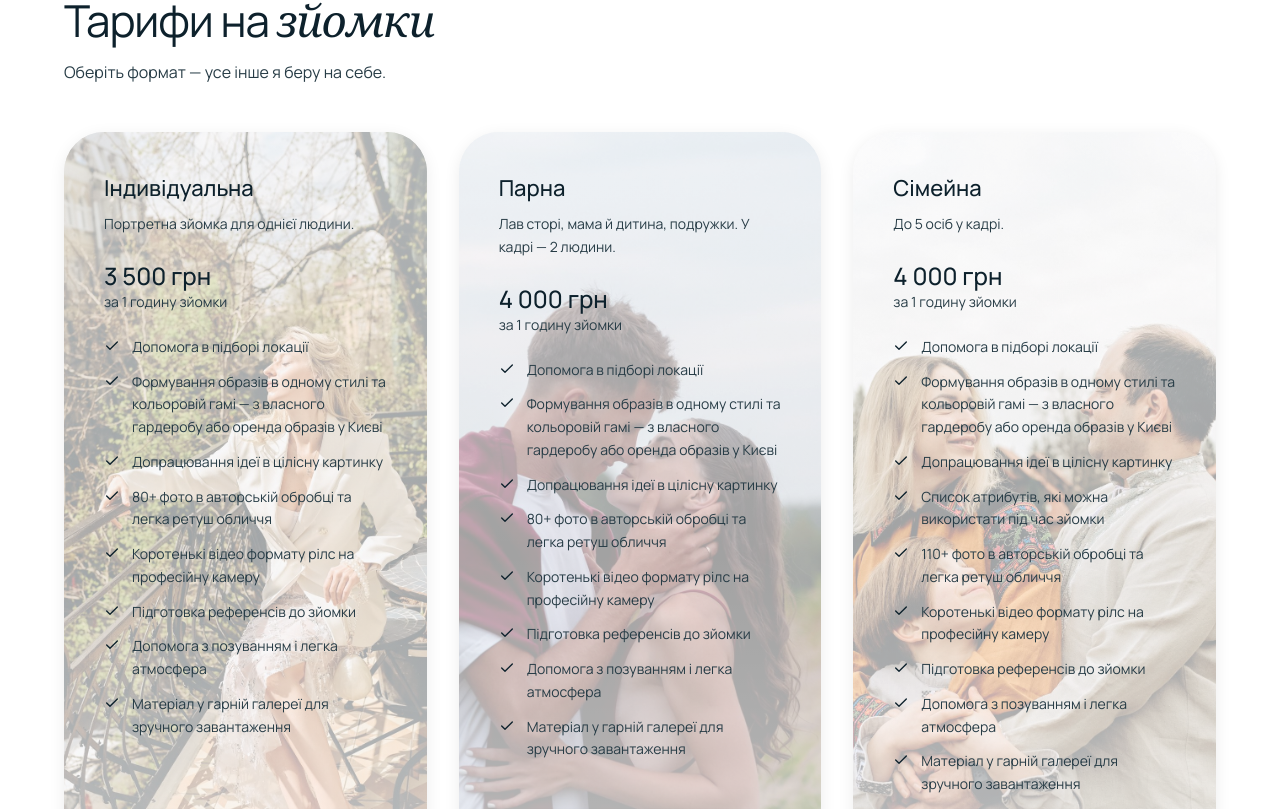
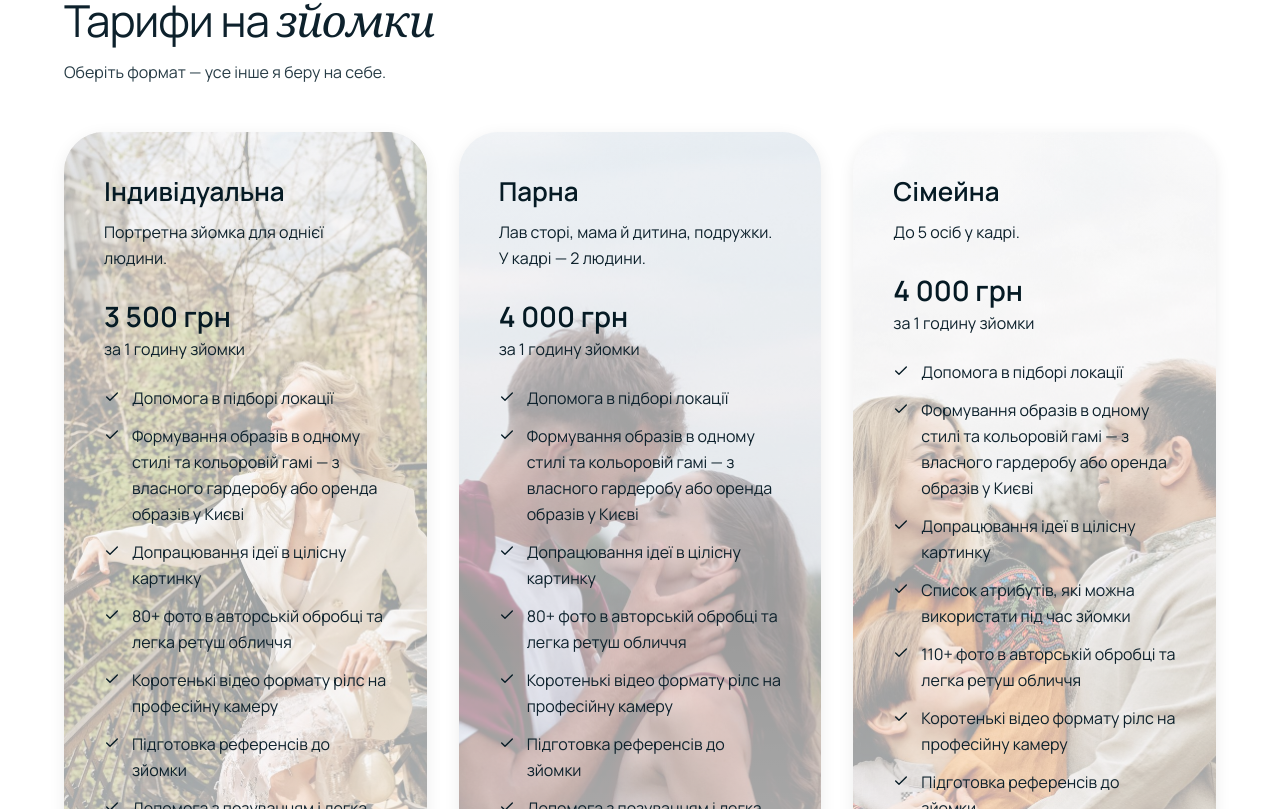
Before and after one commit to Neki4/Julia_website_white, a React (Vite) app: page / in a window 1280 px wide. Shown: the part 2531-3340 px from the top of the page. Built offline with nearby package versions, Linux system fonts and the light colour scheme; a web font is replaced by a local one.

Commit message:
Larger, darker text in pricing cards; backdrop at 60%
Co-Authored-By: Claude Fable 5 <noreply@anthropic.com>

```diff
--- a/src/components/PricingSection.tsx
+++ b/src/components/PricingSection.tsx
@@ -35,7 +35,7 @@ function PackageCard({ pack, delay }: { pack: ServicePackage; delay: string }) {
             src={pack.bgImage}
             alt=""
             loading="lazy"
-            className="w-full h-full object-cover object-top opacity-[0.56]"
+            className="w-full h-full object-cover object-top opacity-[0.60]"
           />
           <div
             className={`absolute inset-0 ${
@@ -48,33 +48,23 @@ function PackageCard({ pack, delay }: { pack: ServicePackage; delay: string }) {
       )}
 
       <div className="relative z-10 flex flex-col flex-1">
-      <h3
-        className={`text-[22px] font-medium text-[#0D212C]`}
-      >
-        {pack.name}
-      </h3>
+      <h3 className="text-[26px] font-semibold text-[#051A24]">{pack.name}</h3>
       {pack.desc && (
-        <p className={`mt-2 text-sm leading-relaxed text-[#273C46]`}>
+        <p className="mt-2 text-base leading-relaxed text-[#0D212C]">
           {pack.desc}
         </p>
       )}
 
-      <p className={`mt-6 text-2xl font-medium text-[#0D212C]`}>
+      <p className="mt-6 text-[28px] font-semibold text-[#051A24]">
         {pack.price}
       </p>
-      <p className={`text-sm text-[#273C46]`}>
-        {pack.priceNote}
-      </p>
+      <p className="text-base text-[#0D212C]">{pack.priceNote}</p>
 
       <ul className="mt-6 flex flex-col gap-3">
         {pack.features.map((f) => (
           <li key={f} className="flex items-start gap-3">
-            <Check
-              className="mt-0.5 h-4 w-4 shrink-0 text-[#0D212C]"
-            />
-            <span
-              className={`text-sm leading-relaxed text-[#273C46]`}
-            >
+            <Check className="mt-1 h-4 w-4 shrink-0 text-[#051A24]" />
+            <span className="text-base leading-relaxed text-[#0D212C]">
               {f}
             </span>
           </li>
```
